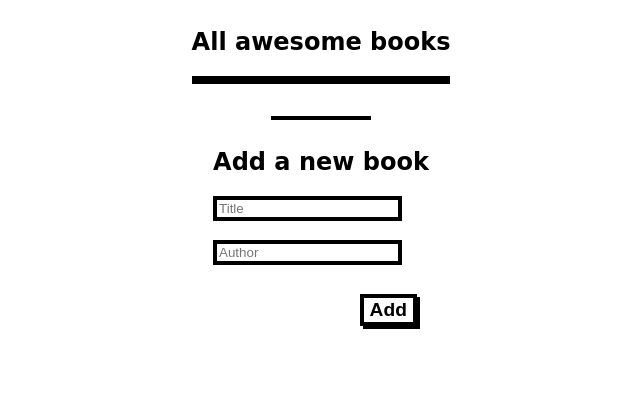
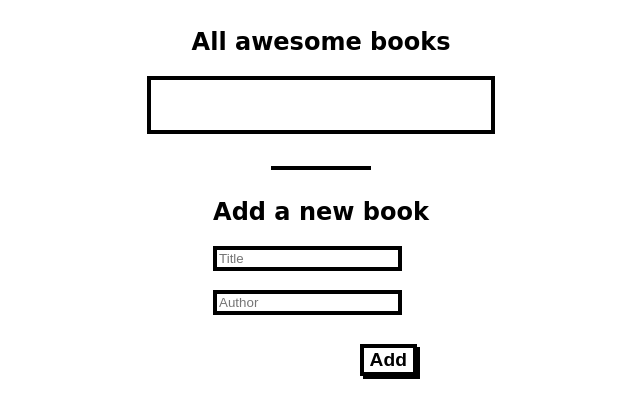
Before and after one commit to NayanKaran/Awesome-books, a website: page index.html in a window 1280 px wide. Shown: the whole page, without its empty margins (319-959 px from the left). Drawn offline with Linux system fonts and the light colour scheme.

Commit message:
Add styles to improve user experience

```diff
--- a/index.css
+++ b/index.css
@@ -6,6 +6,11 @@ main {
   display: flex;
   flex-direction: column;
   align-items: center;
+}
+
+#books-section {
+  display: flex;
+  flex-direction: column;
 }
 
 #books-section > h2 {
@@ -32,6 +37,8 @@ hr {
 
 #book-list-container {
   border: 4px solid black;
+  min-height: 50px;
+  min-width: 340px;
 }
 
 #book-list-container > div:nth-child(odd) {
```
